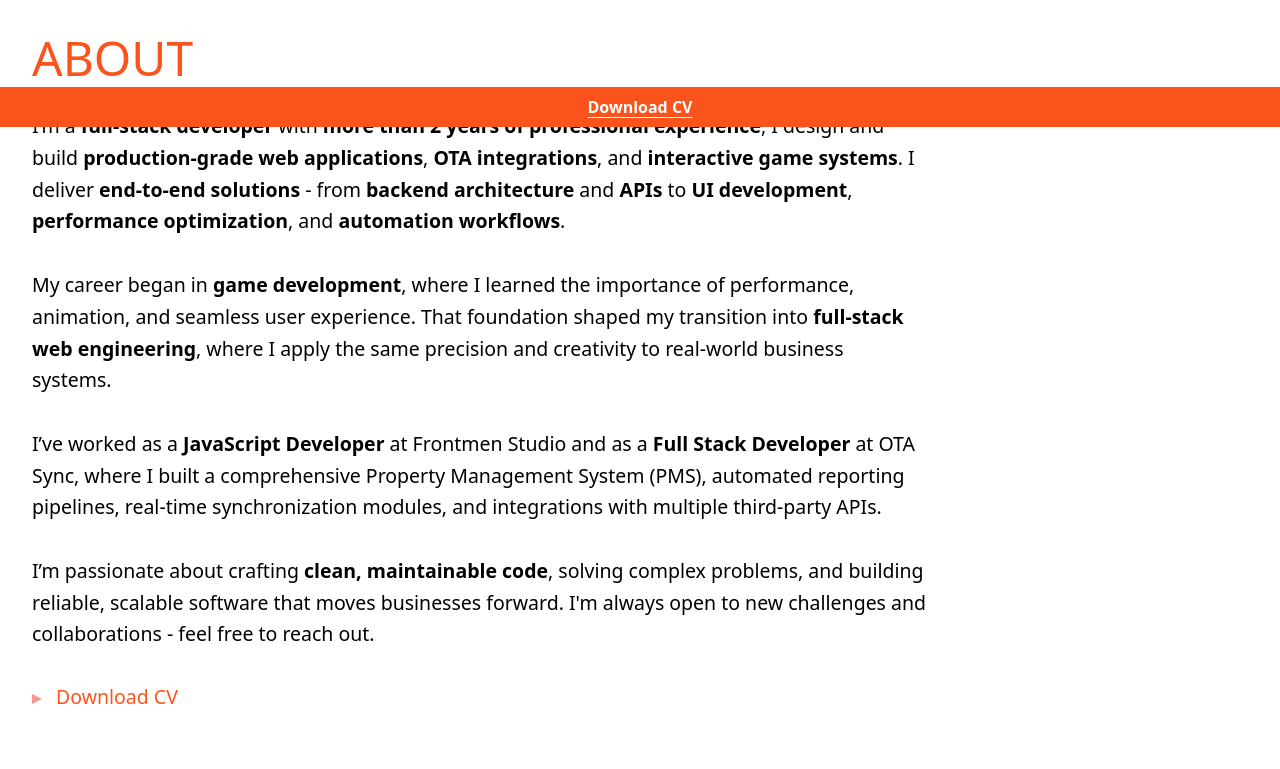
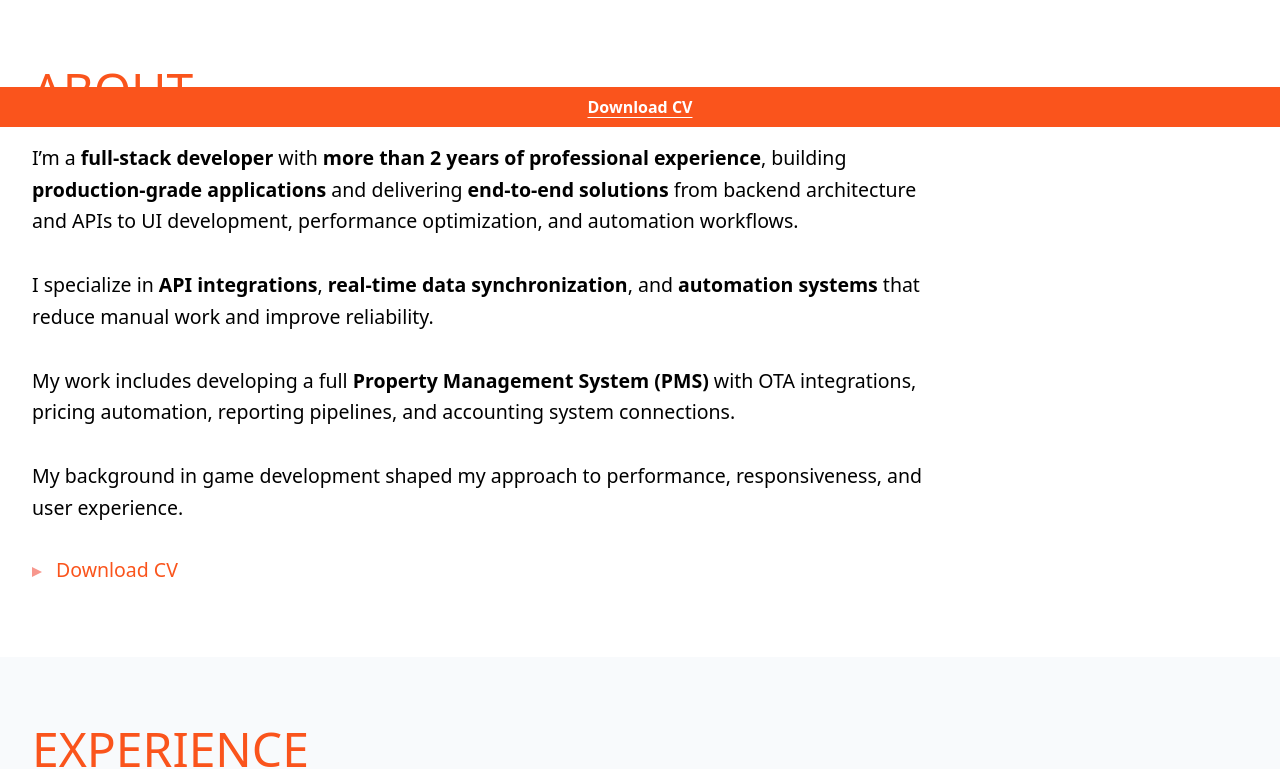
Before and after one commit to MarkoG111/portfolio, a Vue app: page / in a window 1280 px wide. Shown: the part 673-1442 px from the top of the page. Built offline with nearby package versions, Linux system fonts and the light colour scheme.

Commit message:
Text update

```diff
--- a/src/components/HomeHero.vue
+++ b/src/components/HomeHero.vue
@@ -18,7 +18,7 @@
 
         <!-- SIGNATURE PORUKA -->
         <p class="md:text-xl xs:text-base md:mt-5 xs:mt-4 max-w-lg text-black/90 md:leading-relaxed xs:leading-snug">
-          Building scalable web platforms, automation workflows & data-driven systems.
+          I build complex web applications with real-time synchronization, API integrations, and automation systems.
         </p>
 
         <!-- DUGMIĆI -->
--- a/src/components/ProjectCard.vue
+++ b/src/components/ProjectCard.vue
@@ -25,12 +25,12 @@ defineProps({
 
         <!-- TEXT -->
         <div class="flex flex-col items-center justify-center text-center md:w-1/2">
-            <h3 class=" text-[#2d2e32] font-bold xs:text-m lg:text-1xl mb-2 flex items-center justify-center gap-3.2px">
+            <h3 class=" text-[#2b2c2e] font-bold xs:text-m lg:text-1xl mb-2 flex items-center justify-center gap-3.2px">
                 {{ title }}
                 <span class="font-normal xs:text-m lg:text-l">&nbsp; ({{ date }}) </span>
             </h3>
 
-            <p class="text-[#767676] xs:text-m lg:text-l font-semibold lg:mr-8 text-justify leading-relaxed"
+            <p class="text-[#3b3b3b] xs:text-m lg:text-l  lg:mr-8 text-justify leading-relaxed"
                 v-html="description">
             </p>
 
--- a/src/data/projects.js
+++ b/src/data/projects.js
@@ -3,7 +3,7 @@ export const projects = [
         id: 1,
         title: "Renegade Urban Winery",
         date: "February 2026",
-        description: `Renegade Urban Winery is a custom-built event ticketing system that extends WooCommerce into a full event management platform. It handles ticket generation, seat allocation, and secure QR-based validation with HMAC hashing to prevent fraud and duplicate usage. The system includes automated PDF ticket delivery, real-time check-in tracking, and a custom admin dashboard for managing events and ticket lifecycle.`,
+        description: `Renegade Urban Winery is a <b>custom-built event ticketing system</b> that extends WooCommerce into a full event management platform. It solves the problem of <b>online event ticket reservations and payments</b> by integrating a secure checkout flow using <b>Stripe</b>. The system handles <b>ticket generation</b>, <b>seat allocation</b>, and secure <b>QR code validation</b> with <b>HMAC hashing</b> to prevent fraud and duplicate usage. It also includes <b>automated PDF ticket delivery</b>, <b>real-time check-in tracking</b>, and a <b>custom admin dashboard</b> for managing events and the full ticket lifecycle.`,
         stack: ["WordPress", "WooCommerce", "PHP", "MySQL", "JavaScript", "Elementor"],
         image: "/images/projects/renegade-urban-winery.png",
         github: "https://github.com/MarkoG111/renegade_urban_winery",
--- a/src/views/AboutView.vue
+++ b/src/views/AboutView.vue
@@ -8,40 +8,36 @@
 
                 <p class="md:text-xl py-4 leading-relaxed max-w-4xl">
                     I’m a <strong>full-stack developer</strong> with <strong>more than 2 years of professional
-            experience</strong>, I design and build <strong>production-grade web applications</strong>,
-          <strong>OTA integrations</strong>, and <strong>interactive game systems</strong>. I deliver <strong>end-to-end
-            solutions</strong> -
-          from <strong>backend architecture</strong> and <strong>APIs</strong> to <strong>UI development</strong>,
-          <strong>performance optimization</strong>, and <strong>automation workflows</strong>.
+                        experience</strong>,
+                    building <strong>production-grade applications</strong> and delivering <strong>end-to-end
+                        solutions</strong>
+                    from backend architecture and APIs to UI development, performance optimization, and automation
+                    workflows.
                 </p>
 
                 <p class="md:text-xl py-4 leading-relaxed max-w-4xl">
-          My career began in <strong>game development</strong>, where I learned the importance of performance,
-          animation, and seamless user experience. That foundation shaped my transition into
-          <strong>full-stack web engineering</strong>, where I apply the same precision and creativity to real-world
-          business systems.
+                    I specialize in <strong>API integrations</strong>, <strong>real-time data synchronization</strong>,
+                    and
+                    <strong>automation systems</strong> that reduce manual work and improve reliability.
                 </p>
 
                 <p class="md:text-xl py-4 leading-relaxed max-w-4xl">
-          I’ve worked as a <strong>JavaScript Developer</strong> at Frontmen Studio and as a <strong>Full Stack
-            Developer</strong>
-          at OTA Sync, where I built a comprehensive Property Management System (PMS), automated reporting pipelines,
-          real-time synchronization modules, and integrations with multiple third-party APIs.
+                    My work includes developing a full <strong>Property Management System (PMS)</strong> with OTA
+                    integrations,
+                    pricing automation, reporting pipelines, and accounting system connections.
                 </p>
 
                 <p class="md:text-xl py-4 leading-relaxed max-w-4xl">
-          I’m passionate about crafting <strong>clean, maintainable code</strong>, solving complex problems,
-          and building reliable, scalable software that moves businesses forward. I'm always open to new challenges
-          and collaborations - feel free to reach out.
+                    My background in game development shaped my approach to performance, responsiveness, and user
+                    experience.
                 </p>
 
                 <p class="md:text-xl py-4">
-          <a href="/cv/Marko_Gačanović_CV.pdf" download class="download-link relative md:text-xl pl-6 text-red">Download CV</a>
+                    <a href="/cv/Marko_Gačanović_CV.pdf" download
+                        class="download-link relative md:text-xl pl-6 text-red">Download CV</a>
                 </p>
             </div>
         </div>
-
-
     </div>
 </template>
 
```
Lines whose indentation alone changed are shown as unchanged.
